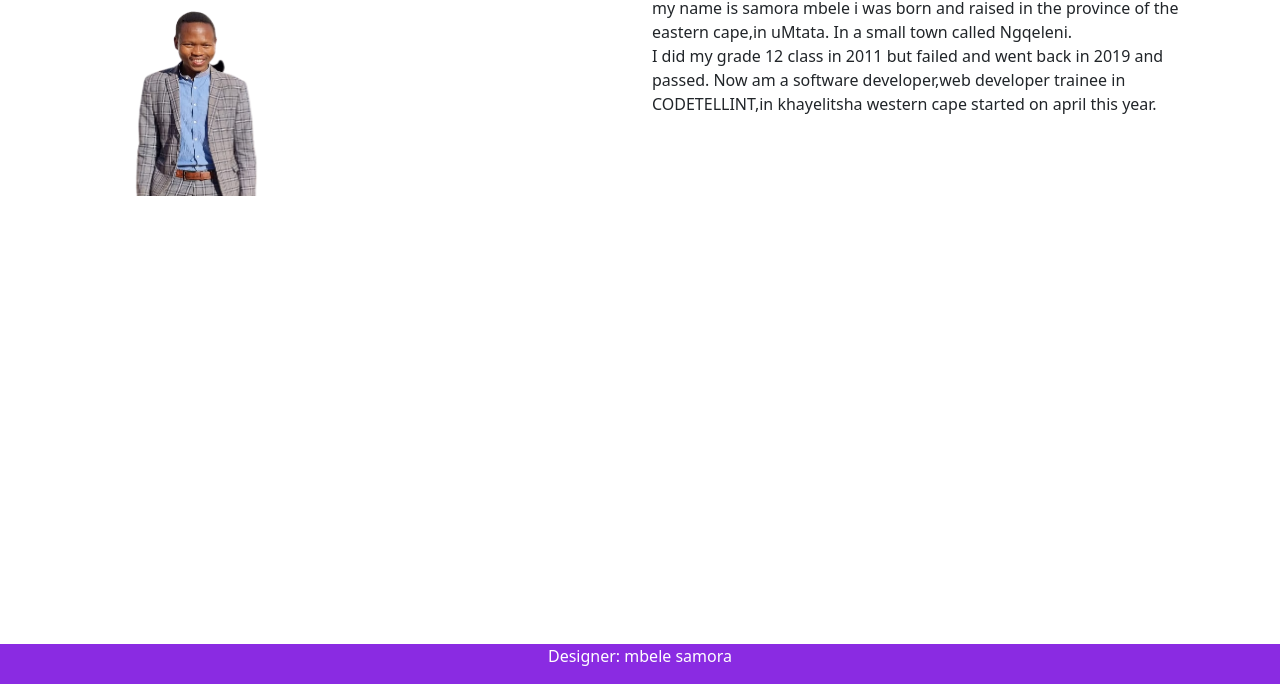
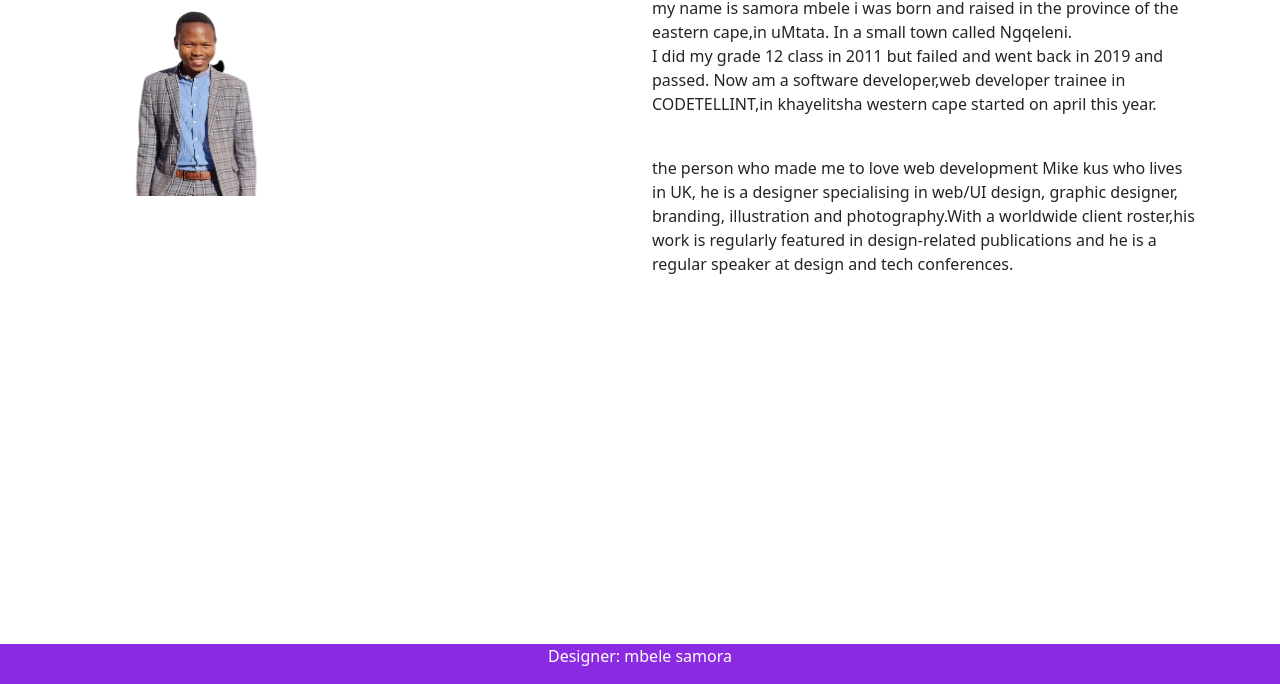
Before and after one commit to SamoraKD/portfoliorepo, a plain HTML site: page my portfolio/index.html in a window 1280 px wide. Shown: the part 116-800 px from the top of the page. Drawn offline with nearby package versions, Linux system fonts and the light colour scheme.

Commit message:
Update index.html

```diff
--- a/my portfolio/index.html
+++ b/my portfolio/index.html
@@ -61,7 +61,10 @@
         I did my grade 12 class in 2011 but failed and went back in 2019 and passed.
         Now am a software developer,web developer trainee in CODETELLINT,in khayelitsha western cape started
         on  april this year.
-        </p>
+        </p><br>
+      <p> the person who made me to love web development Mike kus who lives in UK, he is a designer specialising in web/UI design, graphic
+      designer, branding, illustration and photography.With a worldwide client roster,his work is regularly featured in design-related publications
+      and he is a regular speaker at design and tech conferences.</p>
 
     </div>
     </div>
```
